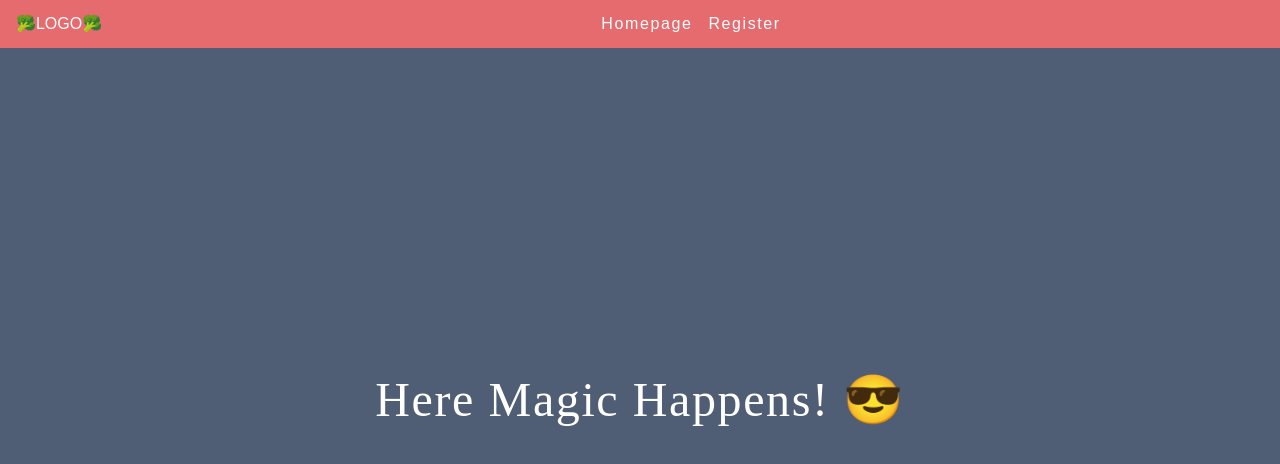
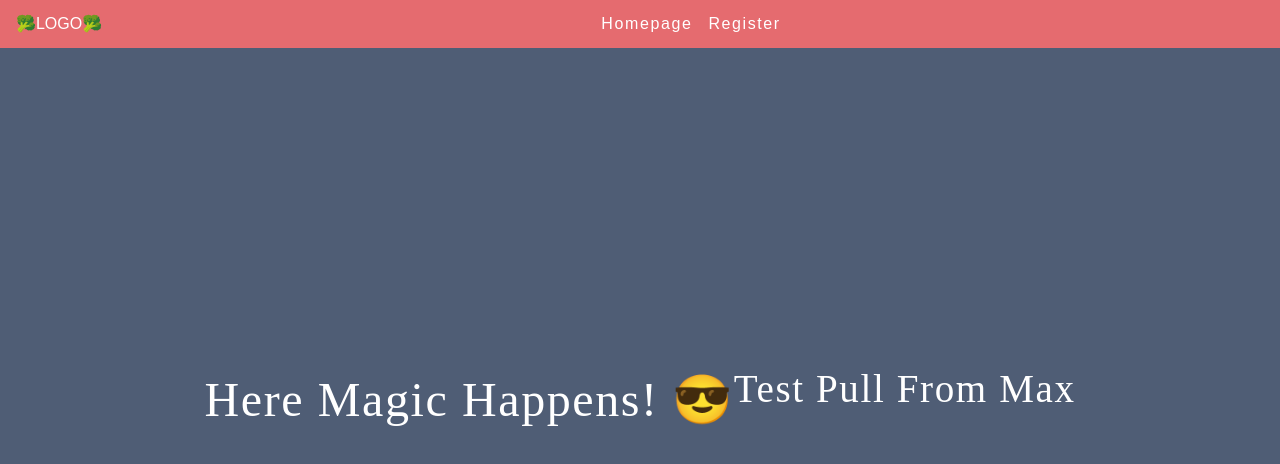
Before and after one commit to JiiXaa/phonecall-site, a React (Create React App) app in the folder client/: page / in a window 1280 px wide. Shown: the top 464 px of the page. Built offline with nearby package versions, Linux system fonts and the light colour scheme.

Commit message:
Test for pull request

```diff
--- a/client/src/App.js
+++ b/client/src/App.js
@@ -15,6 +15,7 @@ function App() {
             element={
               <WrapperStyled>
                 <h1>Here Magic Happens! 😎</h1>
+                <h2>test pull from Max</h2>
               </WrapperStyled>
             }
           ></Route>
```
